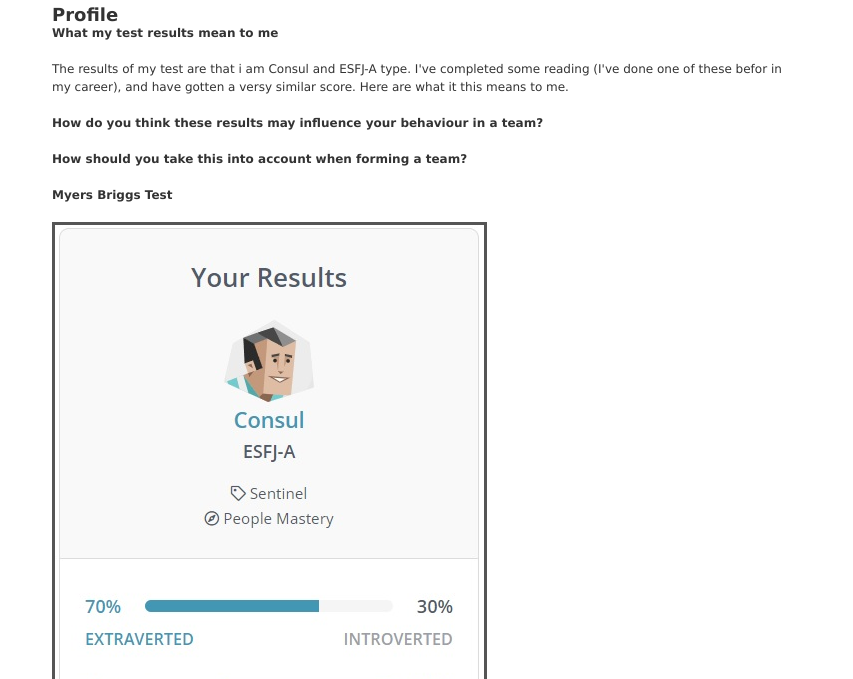
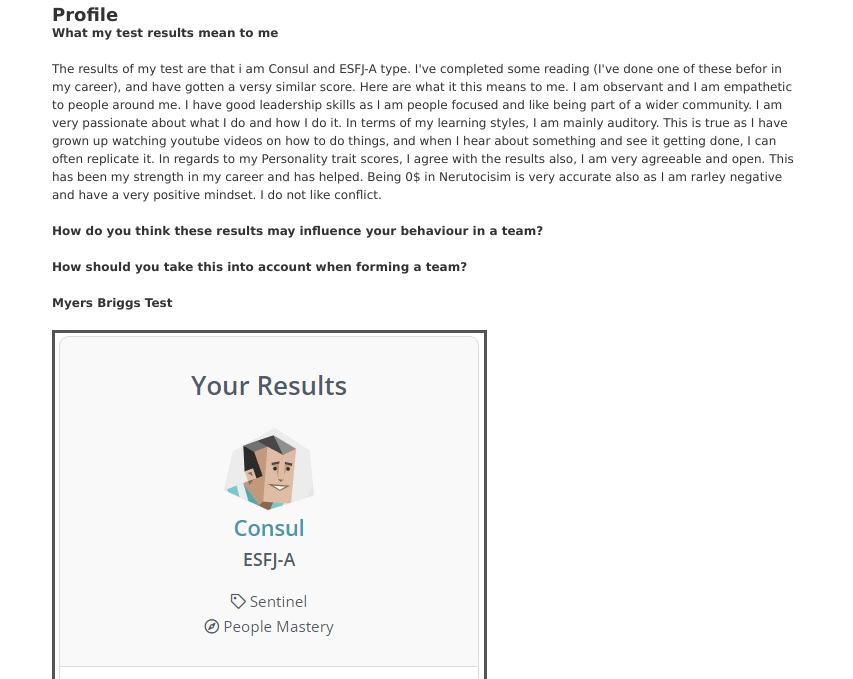
Before and after one commit to s9967839/s9967839.github.io, a plain HTML site: page personality.html in a window 1280 px wide. Shown: the part 121-800 px from the top of the page, without its empty margins (213-1066 px from the left). Drawn offline with Linux system fonts and the light colour scheme.

Commit message:
Update personality.html

```diff
--- a/personality.html
+++ b/personality.html
@@ -34,6 +34,11 @@
 <div class="body">
 <b>What my test results mean to me </b><br><br>
 The results of my test are that i am Consul and ESFJ-A type. I've completed some reading (I've done one of these befor in my career), and have gotten a versy similar score. Here are what it this means to me.
+I am observant and I am empathetic to people around me. I have good leadership skills as I am people focused and like being part of a wider community. I am very passionate about what I do and how I do it.
+
+In terms of my learning styles, I am mainly auditory. This is true as I have grown up watching youtube videos on how to do things, and when I hear about something and see it getting done, I can often replicate it.
+
+In regards to my Personality trait scores, I agree with the results also, I am very agreeable and open. This has been my strength in my career and has helped. Being 0$ in Nerutocisim is very accurate also as I am rarley negative and have a very positive mindset. I do not like conflict.
 <br><br>
 <b>How do you think these results may influence your behaviour in a team?</b><br><br>
 <b>How should you take this into account when forming a team?</b><br><br>
```
